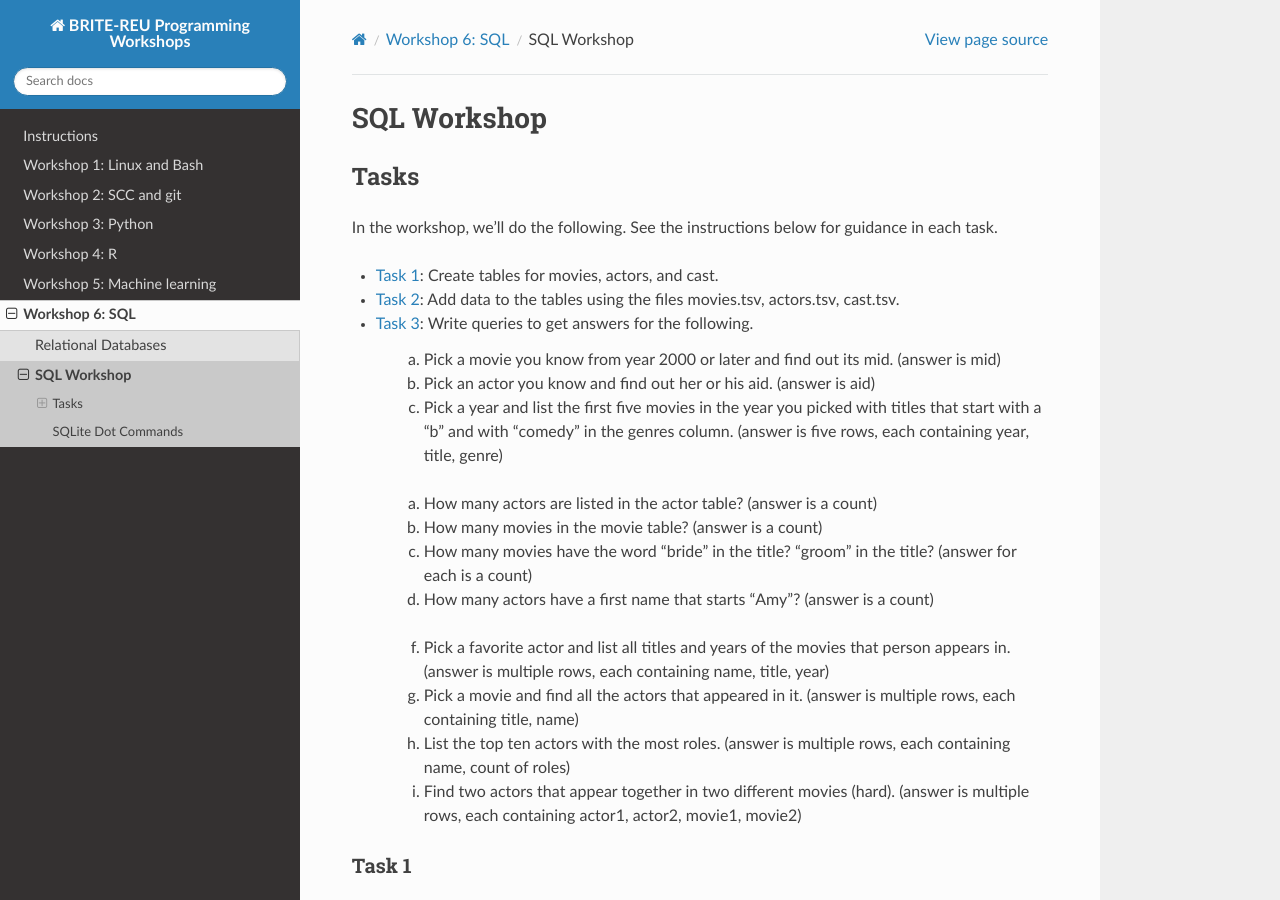
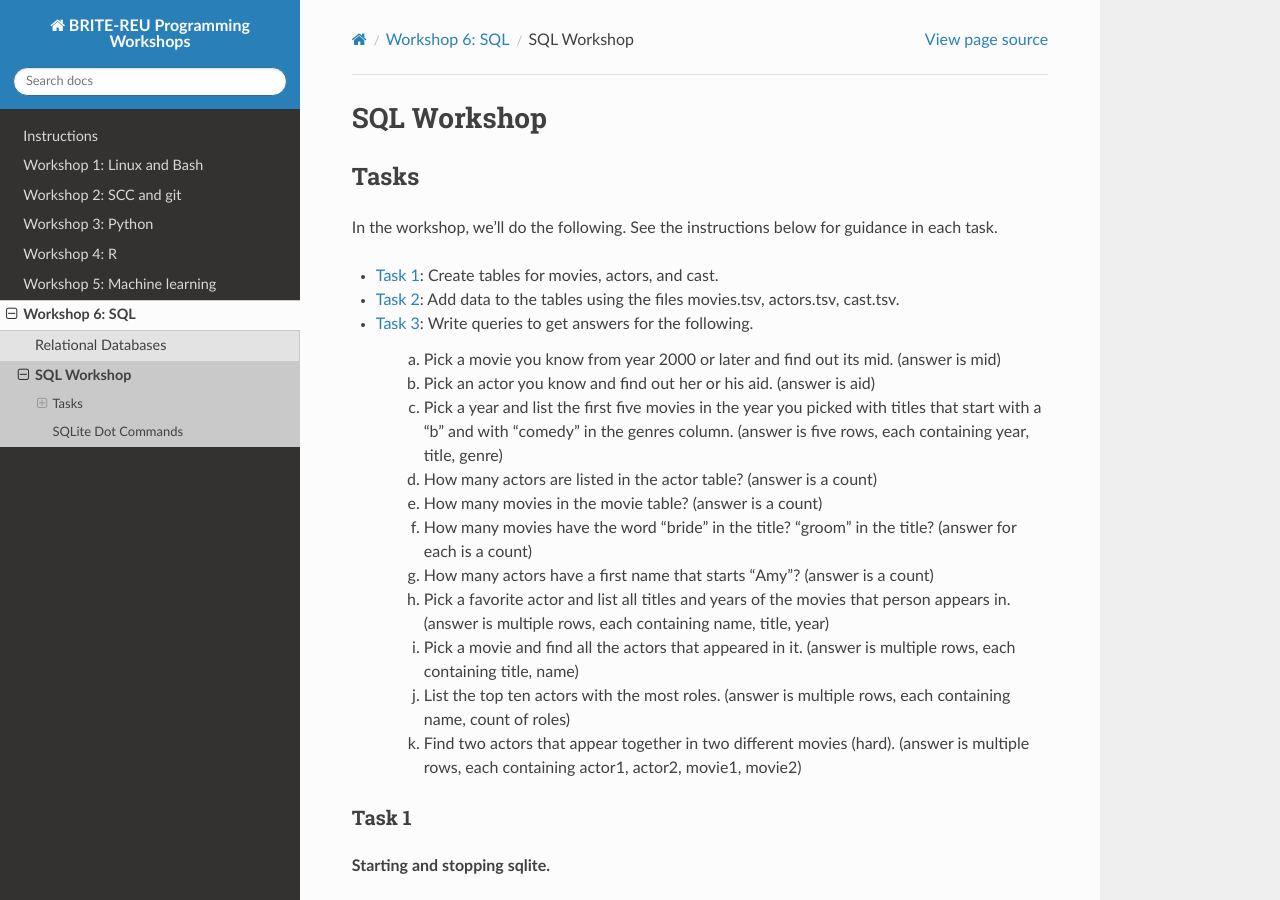
Before and after one commit to BRITE-REU/programming-workshops, a Sphinx documentation site: the page built from source/workshops/06_SQL/Workshop_SQL.rst, in a window 1280 px wide and 900 px high. Built offline with Sphinx 7.4.7 and the Read the Docs theme 2.0.0, drawn with Linux system fonts in a browser that asks for light colours.

```diff
--- a/source/workshops/06_SQL/Workshop_SQL.rst
+++ b/source/workshops/06_SQL/Workshop_SQL.rst
@@ -22,19 +22,19 @@ In the workshop, we'll do the following.  See the instructions below for guidanc
 
 	#. Pick a year and list the first five movies in the year you picked with titles that start with a "b" and with "comedy" in the genres column.  (answer is five rows, each containing year, title, genre)
 
-	a. How many actors are listed in the actor table?  (answer is a count)
+	#. How many actors are listed in the actor table?  (answer is a count)
 
-	b. How many movies in the movie table? (answer is a count)
+	#. How many movies in the movie table? (answer is a count)
 
-	c. How many movies have the word "bride" in the title?  "groom" in the title? (answer for each is a count)
+	#. How many movies have the word "bride" in the title?  "groom" in the title? (answer for each is a count)
 
-	d. How many actors have a first name that starts "Amy"? (answer is a count)
+	#. How many actors have a first name that starts "Amy"? (answer is a count)
 
-	f. Pick a favorite actor and list all titles and years of the movies that person appears in. (answer is multiple rows, each containing name, title, year)
+	#. Pick a favorite actor and list all titles and years of the movies that person appears in. (answer is multiple rows, each containing name, title, year)
 
-	g. Pick a movie and find all the actors that appeared in it.  (answer is multiple rows, each containing title, name)
+	#. Pick a movie and find all the actors that appeared in it.  (answer is multiple rows, each containing title, name)
 
-	h. List the top ten actors with the most roles.  (answer is multiple rows, each containing name, count of roles)
+	#. List the top ten actors with the most roles.  (answer is multiple rows, each containing name, count of roles)
 
 	#. Find two actors that appear together in two different movies (hard).  (answer is multiple rows, each containing actor1, actor2, movie1, movie2)
 
```
